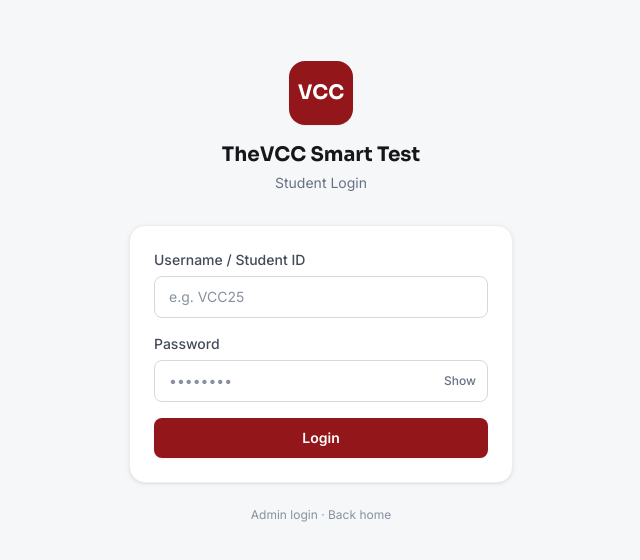
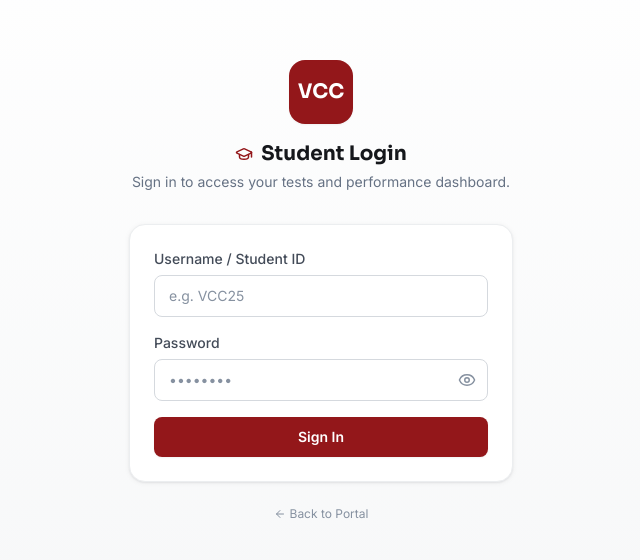
Before and after one commit to zafrankhanit-dev/thevccexamtest, a React (Vite) app in the folder thevcc-smart-test/: page /login in a window 1280 px wide. Shown: the part 108-668 px from the top of the page, without its empty margins (319-959 px from the left). Built offline with nearby package versions, Linux system fonts and the light colour scheme; no server answers.

Commit message:
Update StudentLogin.jsx

```diff
--- a/thevcc-smart-test/src/pages/student/StudentLogin.jsx
+++ b/thevcc-smart-test/src/pages/student/StudentLogin.jsx
@@ -1,6 +1,7 @@
 import React, { useState } from 'react';
 import { useNavigate, Link } from 'react-router-dom';
 import toast from 'react-hot-toast';
+import { GraduationCap, Eye, EyeOff, ArrowLeft } from 'lucide-react';
 import Logo from '../../components/Logo';
 import { studentSignIn } from '../../lib/auth';
 import { Spinner } from '../../components/States';
@@ -35,12 +36,17 @@ export default function StudentLogin() {
   };
 
   return (
-    <div className="min-h-screen bg-ink-50 flex items-center justify-center px-4 py-10">
+    <div className="min-h-screen bg-gradient-to-b from-white to-ink-50 dark:from-ink-950 dark:to-ink-900 flex items-center justify-center px-4 py-10">
       <div className="w-full max-w-sm">
         <div className="flex flex-col items-center mb-8">
           <Logo size="lg" />
-          <h1 className="mt-4 text-xl font-bold text-center">TheVCC Smart Test</h1>
-          <p className="text-sm text-ink-500 text-center mt-1">Student Login</p>
+          <div className="flex items-center gap-2 mt-4">
+            <GraduationCap size={18} className="text-brand-700" />
+            <h1 className="text-xl font-bold text-center">Student Login</h1>
+          </div>
+          <p className="text-sm text-ink-500 text-center mt-1">
+            Sign in to access your tests and performance dashboard.
+          </p>
         </div>
 
         <form onSubmit={handleSubmit} className="card p-6 space-y-4">
@@ -61,7 +67,7 @@ export default function StudentLogin() {
               <input
                 id="password"
                 type={showPw ? 'text' : 'password'}
-                className="input pr-16"
+                className="input pr-11"
                 placeholder="••••••••"
                 autoComplete="current-password"
                 value={password}
@@ -70,22 +76,23 @@ export default function StudentLogin() {
               <button
                 type="button"
                 onClick={() => setShowPw((v) => !v)}
-                className="absolute right-3 top-1/2 -translate-y-1/2 text-xs font-medium text-ink-500 hover:text-brand-700"
+                className="absolute right-3 top-1/2 -translate-y-1/2 text-ink-400 hover:text-brand-700"
+                aria-label={showPw ? 'Hide password' : 'Show password'}
               >
-                {showPw ? 'Hide' : 'Show'}
+                {showPw ? <EyeOff size={18} /> : <Eye size={18} />}
               </button>
             </div>
           </div>
 
           <button type="submit" disabled={loading} className="btn-primary w-full">
-            {loading ? <Spinner /> : 'Login'}
+            {loading ? <Spinner /> : 'Sign In'}
           </button>
         </form>
 
         <p className="text-center text-xs text-ink-400 mt-6">
-          <Link to="/admin/login" className="hover:text-brand-700">Admin login</Link>
-          {' · '}
-          <Link to="/" className="hover:text-brand-700">Back home</Link>
+          <Link to="/" className="inline-flex items-center gap-1 hover:text-brand-700">
+            <ArrowLeft size={12} /> Back to Portal
+          </Link>
         </p>
       </div>
     </div>
```
